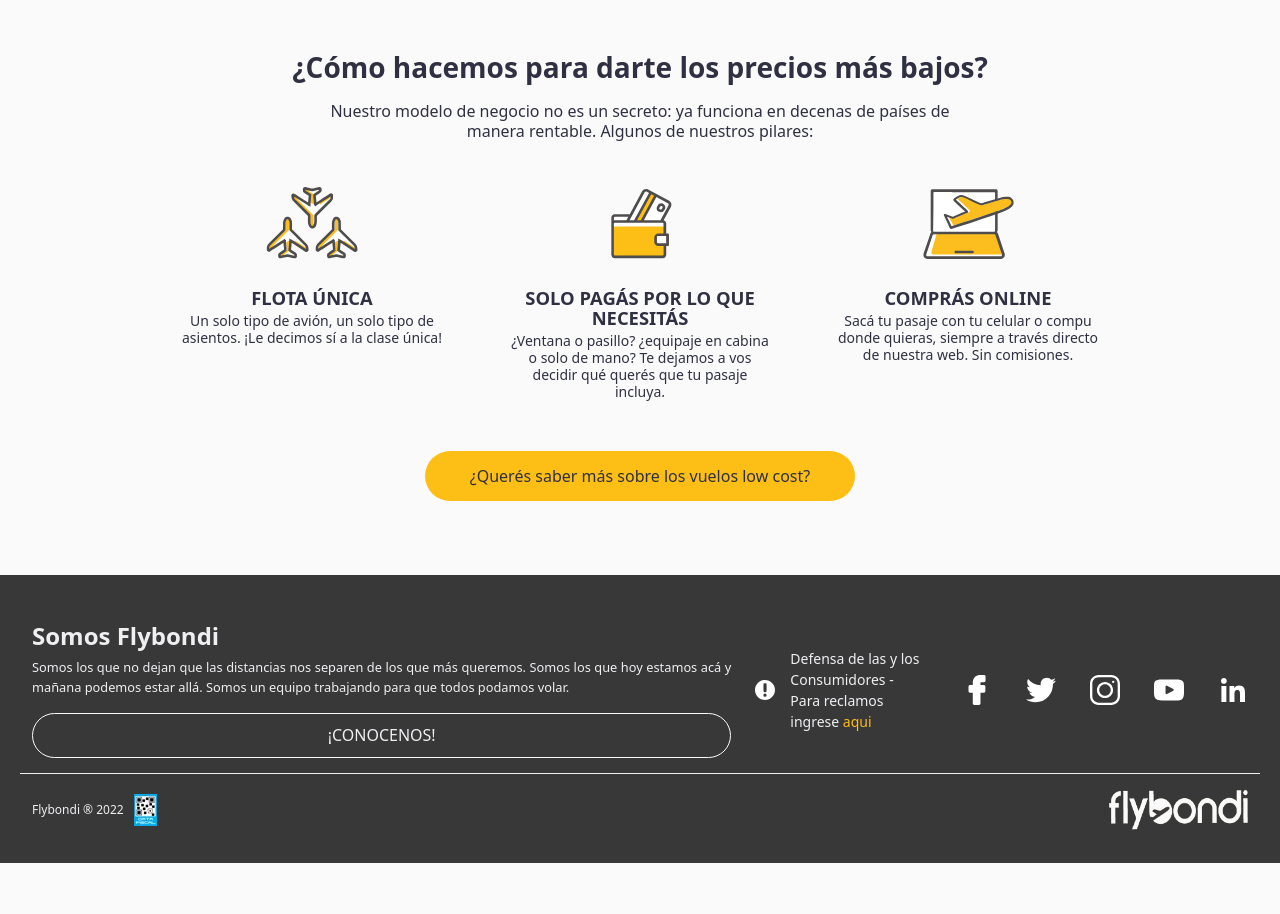
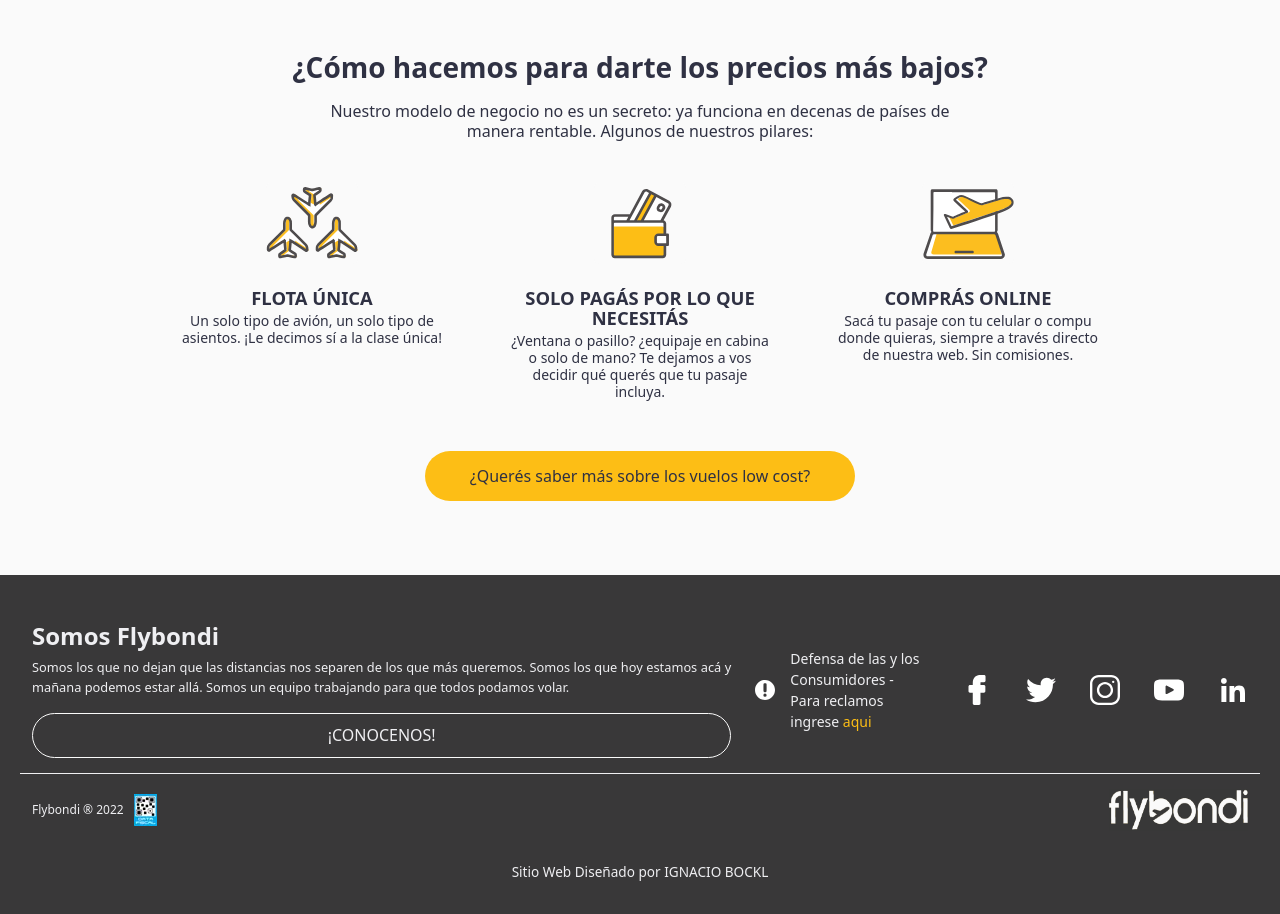
Before and after one commit to ignaciobockl/PFMartinBockl, a website: page index.html in a window 1280 px wide. Shown: the part 1230-2144 px from the top of the page. Before the commit the page ends 2093 px from the top, so only its background shows below. Drawn offline with nearby package versions, Linux system fonts and the light colour scheme.

Commit message:
footer desarrollador

```diff
--- a/index.html
+++ b/index.html
@@ -536,6 +536,11 @@
               </div>
             </div>
           </div>
+
+          <div class="col-xs-12 footerColBg">
+            <p class="footerColDesarrolladorText">Sitio Web Diseñado por <a class="footerColDesarrolladorTextA" href="https://github.com/ignaciobockl/PFMartinBockl">IGNACIO BOCKL</a></p>
+          </div>
+
           <!-- /Copyright + Logo -->
         </div>
       </div>
--- a/styles/scss/styles.scss
+++ b/styles/scss/styles.scss
@@ -21,12 +21,32 @@
   border-top-color: $color-font3;
   border-top-style: solid;
   border-top-width: 1px;
-  // padding-bottom: 15px;
+  padding-bottom: 15px;
   padding-top: 15px;
 }
 
 .footerColCopyrightLogoDiv {
   background-color: transparent;
+}
+
+.footerColDesarrolladorText {
+  background-color: transparent;
+  color: $color-font3;
+  font-size: 0.85rem;
+  margin-bottom: 0;
+  margin-top: 1rem;
+  text-align: center;
+}
+
+.footerColDesarrolladorTextA {
+  @include linkNoAzul;
+
+  background-color: transparent;
+  color: $color-font3;
+
+  :hover {
+    color: $color-font2 !important;
+  }
 }
 
 .footerColDivCopyright {
@@ -154,6 +174,11 @@
   background-color: transparent;
   display: flex;
   flex-direction: column;
+
+  :hover {
+    background-color: $bg-color-hover;
+    font-weight: bold;
+  }
 }
 
 .footerColSobreNosotrosTitle {
```
Also changed, not shown: styles/css/styles.css.
